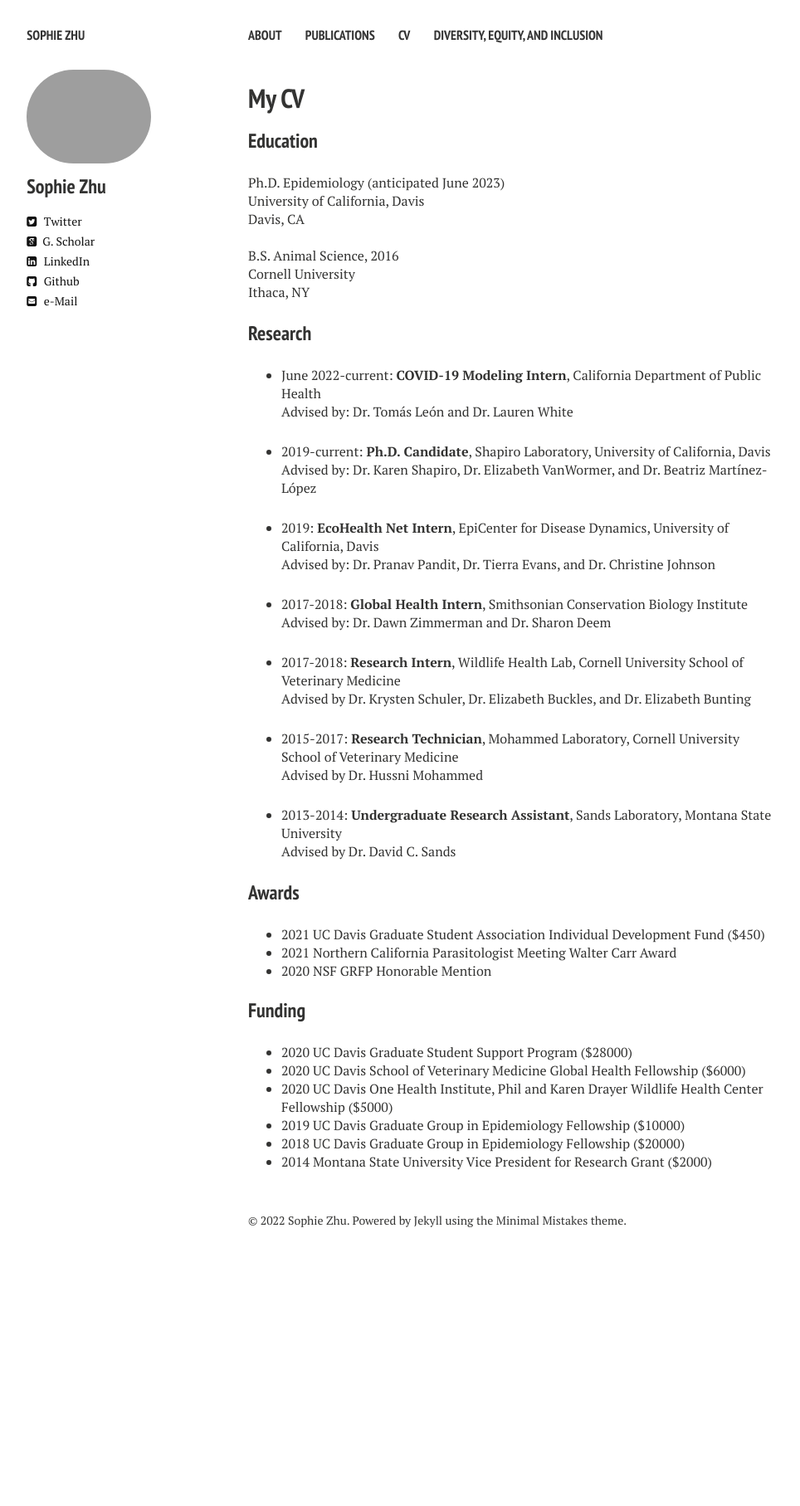
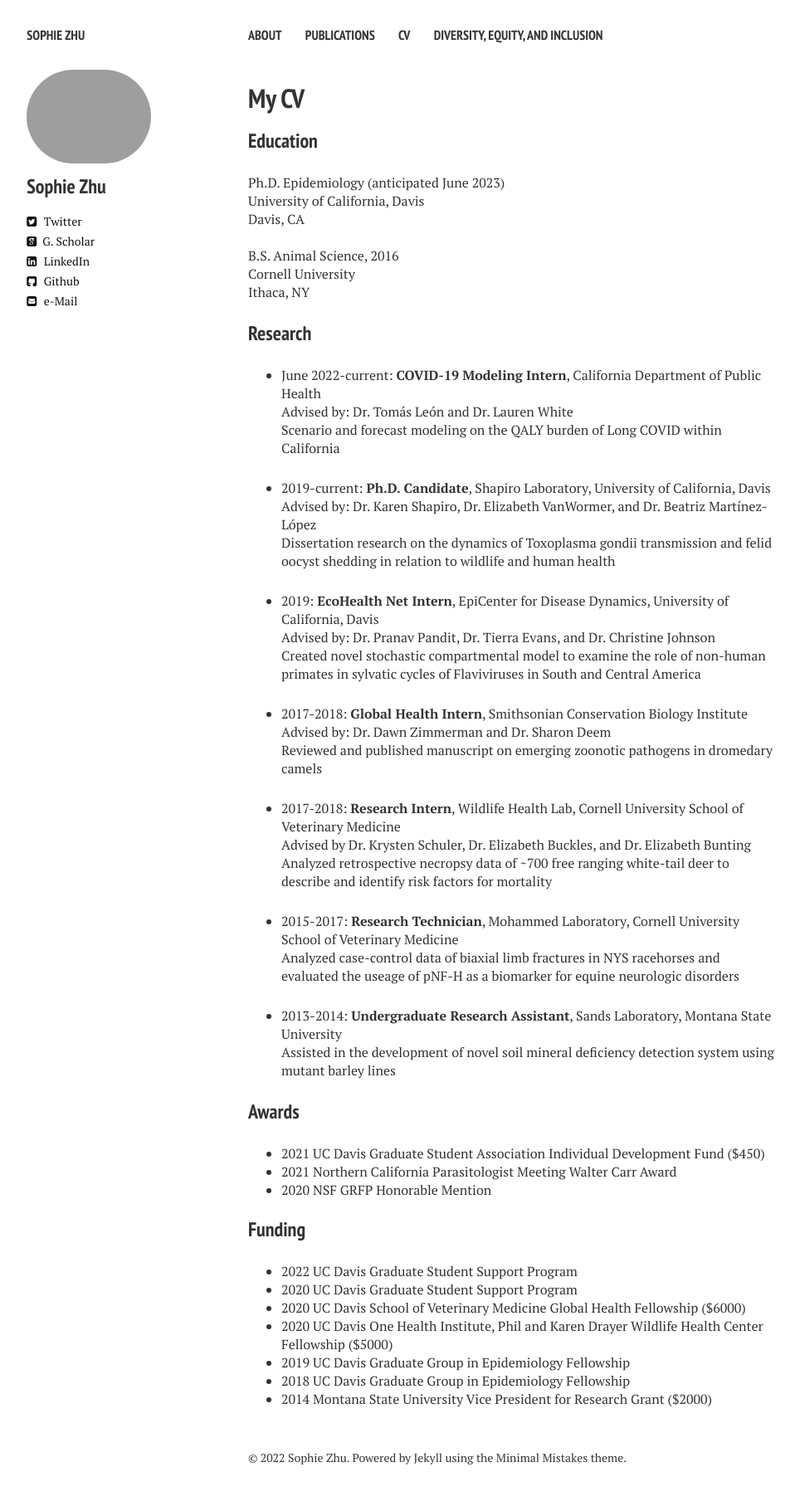
Before and after one commit to sophiemzhu/sophiemzhu.github.io, a Jekyll site: the page built from cv.md, in a window 1280 px wide. Shown: the whole page at 83% size, without its empty margins (21-985 px from the left). Built offline with Jekyll 4.4.1, drawn with Linux system fonts in a browser that asks for light colours; nearby versions of some CDN libraries; before the commit the page ends 1529 px from its top, so only the background shows below that.

Commit message:
Update cv.md

```diff
--- a/cv.md
+++ b/cv.md
@@ -21,25 +21,30 @@ Ithaca, NY <br/>
 ### Research
 
 * June 2022-current: **COVID-19 Modeling Intern**, California Department of Public Health<br>
-Advised by: Dr. Tomás León and Dr. Lauren White
+Advised by: Dr. Tomás León and Dr. Lauren White<br>
+Scenario and forecast modeling on the QALY burden of Long COVID within California
 
 * 2019-current: **Ph.D. Candidate**, Shapiro Laboratory, University of California, Davis<br>
-Advised by: Dr. Karen Shapiro, Dr. Elizabeth VanWormer, and Dr. Beatriz Martínez-López
+Advised by: Dr. Karen Shapiro, Dr. Elizabeth VanWormer, and Dr. Beatriz Martínez-López<br>
+Dissertation research on the dynamics of Toxoplasma gondii transmission and felid oocyst shedding in relation to wildlife and human health
 
 * 2019: **EcoHealth Net Intern**, EpiCenter for Disease Dynamics, University of California, Davis<br>
-Advised by: Dr. Pranav Pandit, Dr. Tierra Evans, and Dr. Christine Johnson
+Advised by: Dr. Pranav Pandit, Dr. Tierra Evans, and Dr. Christine Johnson<br>
+Created novel stochastic compartmental model to examine the role of non-human primates in sylvatic cycles of Flaviviruses in South and Central America
 
 * 2017-2018: **Global Health Intern**, Smithsonian Conservation Biology Institute<br>
-Advised by: Dr. Dawn Zimmerman and Dr. Sharon Deem
+Advised by: Dr. Dawn Zimmerman and Dr. Sharon Deem<br>
+Reviewed and published manuscript on emerging zoonotic pathogens in dromedary camels
 
 * 2017-2018: **Research Intern**, Wildlife Health Lab, Cornell University School of Veterinary Medicine<br>
-Advised by Dr. Krysten Schuler, Dr. Elizabeth Buckles, and Dr. Elizabeth Bunting
+Advised by Dr. Krysten Schuler, Dr. Elizabeth Buckles, and Dr. Elizabeth Bunting<br>
+Analyzed retrospective necropsy data of ~700 free ranging white-tail deer to describe and identify risk factors for mortality
 
 * 2015-2017: **Research Technician**, Mohammed Laboratory, Cornell University School of Veterinary Medicine<br>
-Advised by Dr. Hussni Mohammed
+Analyzed case-control data of biaxial limb fractures in NYS racehorses and evaluated the useage of pNF-H as a biomarker for equine neurologic disorders
 
 * 2013-2014: **Undergraduate Research Assistant**, Sands Laboratory, Montana State University<br>
-Advised by Dr. David C. Sands
+Assisted in the development of novel soil mineral deficiency detection system using mutant barley lines
 
 ### Awards
 
@@ -49,9 +54,10 @@ Advised by Dr. David C. Sands
 
 ### Funding
 
-* 2020 UC Davis Graduate Student Support Program ($28000)
+* 2022 UC Davis Graduate Student Support Program
+* 2020 UC Davis Graduate Student Support Program
 * 2020 UC Davis School of Veterinary Medicine Global Health Fellowship ($6000)
 * 2020 UC Davis One Health Institute, Phil and Karen Drayer Wildlife Health Center Fellowship ($5000)
-* 2019 UC Davis Graduate Group in Epidemiology Fellowship ($10000)
-* 2018 UC Davis Graduate Group in Epidemiology Fellowship ($20000)
+* 2019 UC Davis Graduate Group in Epidemiology Fellowship
+* 2018 UC Davis Graduate Group in Epidemiology Fellowship
 * 2014 Montana State University Vice President for Research Grant ($2000)
```
